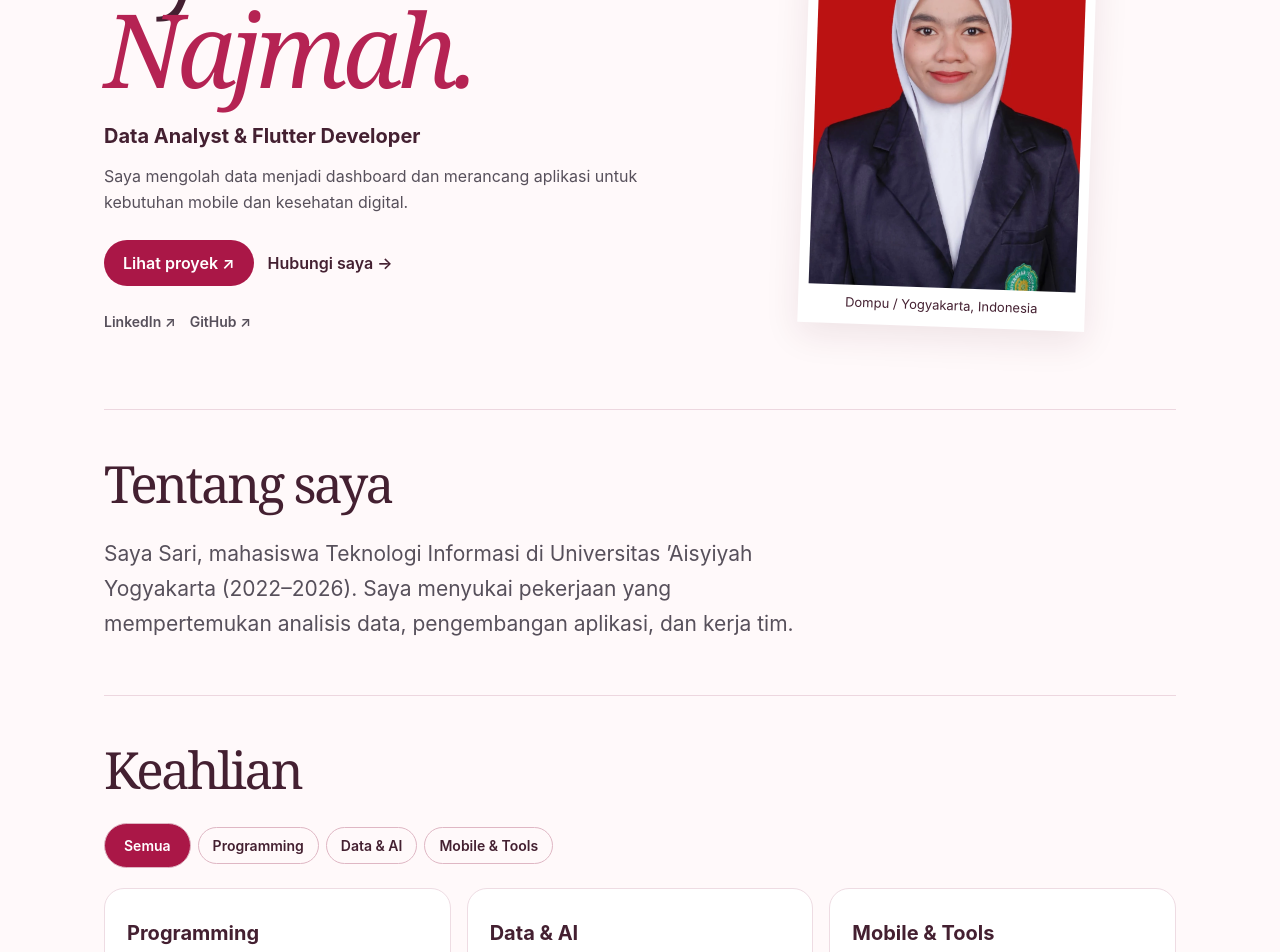
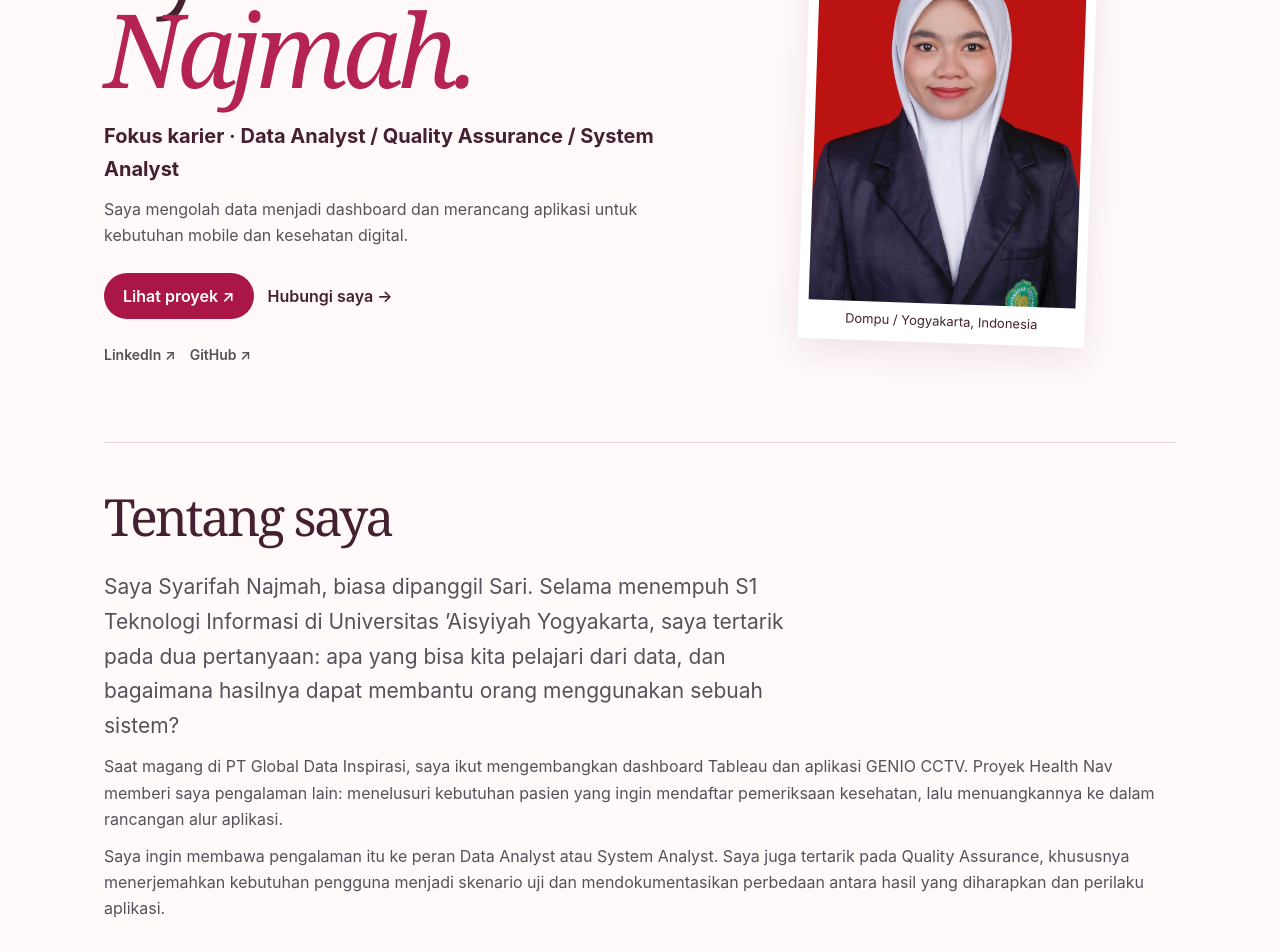
Before and after one commit to Sholis986g/portojoks, a React (Vite) app: page / in a window 1280 px wide. Shown: the part 280-1232 px from the top of the page. Built offline with nearby package versions, Linux system fonts and the light colour scheme.

Commit message:
feat: detail career interests and DataIns internship in both languages

```diff
--- a/src/main.tsx
+++ b/src/main.tsx
@@ -26,11 +26,24 @@ function Site(){
  const medal=[t('Medali perak · Pemrograman','Silver medal · Programming'),t('Medali perunggu · Pemrograman game','Bronze medal · Game programming')];
  const btn=(value:number,label:string,current:number,action:(v:number)=>void)=><button key={value} aria-pressed={current===value} onClick={()=>action(value)}>{label}</button>;
  return <><header><a className="mark" href="#top">SN<span>.</span></a><button className="menub" aria-expanded={menu} onClick={()=>M(!menu)}>Menu</button><nav className={menu?'open':''}>{nav.map(([id,i,e])=><a key={id} onClick={()=>M(false)} href={'#'+id}>{t(i,e)}</a>)}</nav><Switch/><a className="cv" download href={pic('cv.pdf')}>CV ↓</a></header>
- <main id="top"><section className="hero"><motion.div initial={{y:10}} animate={{y:0}}><p className="eyebrow">{title}</p><h1>Syarifah<br/><em>Najmah.</em></h1><h3>Data Analyst & Flutter Developer</h3><p>{t('Saya mengolah data menjadi dashboard dan merancang aplikasi untuk kebutuhan mobile dan kesehatan digital.','I turn data into dashboards and design applications for mobile and digital health workflows.')}</p><div className="actions"><a className="primary" href="#projects">{t('Lihat proyek','View projects')} ↗</a><a href="#contact">{t('Hubungi saya','Contact me')} →</a></div><p className="social">{['LinkedIn','GitHub'].map(k=><a key={k} href={links[k]}>{k} ↗ </a>)}</p></motion.div><figure><img src={pic('sari.webp')} alt="Syarifah Najmah"/><figcaption>Dompu / Yogyakarta, Indonesia</figcaption></figure></section>
- <section id="about"><h2>{t('Tentang saya','About me')}</h2><p className="intro">{t('Saya Sari, mahasiswa Teknologi Informasi di Universitas ’Aisyiyah Yogyakarta (2022–2026). Saya menyukai pekerjaan yang mempertemukan analisis data, pengembangan aplikasi, dan kerja tim.','I’m Sari, an Information Technology student at Universitas ’Aisyiyah Yogyakarta (2022–2026). My work brings together analytics, application development, and collaboration.')}</p></section>
+ <main id="top"><section className="hero"><motion.div initial={{y:10}} animate={{y:0}}><p className="eyebrow">{title}</p><h1>Syarifah<br/><em>Najmah.</em></h1><h3>{t('Fokus karier','Career interests')} · Data Analyst / Quality Assurance / System Analyst</h3><p>{t('Saya mengolah data menjadi dashboard dan merancang aplikasi untuk kebutuhan mobile dan kesehatan digital.','I turn data into dashboards and design applications for mobile and digital health workflows.')}</p><div className="actions"><a className="primary" href="#projects">{t('Lihat proyek','View projects')} ↗</a><a href="#contact">{t('Hubungi saya','Contact me')} →</a></div><p className="social">{['LinkedIn','GitHub'].map(k=><a key={k} href={links[k]}>{k} ↗ </a>)}</p></motion.div><figure><img src={pic('sari.webp')} alt="Syarifah Najmah"/><figcaption>Dompu / Yogyakarta, Indonesia</figcaption></figure></section>
+ <section id="about">
+   <h2>{t('Tentang saya','About me')}</h2>
+   <p className="intro">{t('Saya Syarifah Najmah, biasa dipanggil Sari. Selama menempuh S1 Teknologi Informasi di Universitas ’Aisyiyah Yogyakarta, saya tertarik pada dua pertanyaan: apa yang bisa kita pelajari dari data, dan bagaimana hasilnya dapat membantu orang menggunakan sebuah sistem?', 'I’m Syarifah Najmah, or Sari. While studying Information Technology at Universitas ’Aisyiyah Yogyakarta, two questions drew my interest: what can we learn from data, and how can those findings help people use a system?')}</p>
+   <p>{t('Saat magang di PT Global Data Inspirasi, saya ikut mengembangkan dashboard Tableau dan aplikasi GENIO CCTV. Proyek Health Nav memberi saya pengalaman lain: menelusuri kebutuhan pasien yang ingin mendaftar pemeriksaan kesehatan, lalu menuangkannya ke dalam rancangan alur aplikasi.', 'At PT Global Data Inspirasi, I contributed to Tableau dashboards and the GENIO CCTV app. Health Nav gave me a different perspective: I explored what patients need when booking a medical check-up and translated those needs into an application workflow.')}</p>
+   <p>{t('Saya ingin membawa pengalaman itu ke peran Data Analyst atau System Analyst. Saya juga tertarik pada Quality Assurance, khususnya menerjemahkan kebutuhan pengguna menjadi skenario uji dan mendokumentasikan perbedaan antara hasil yang diharapkan dan perilaku aplikasi.', 'I want to bring this experience to a Data Analyst or System Analyst role. I’m also interested in Quality Assurance, especially turning user requirements into test scenarios and documenting where an application behaves differently from what users expect.')}</p>
+ </section>
  <section id="skills"><h2>{t('Keahlian','Skills')}</h2><div className="tabs">{btn(-1,t('Semua','All'),skill,S)}{skills.map(([k],i)=>btn(i,k,skill,S))}</div><div className="grid">{skills.map(([k,v],i)=>(skill<0||skill===i)&&<article key={k}><h3>{k}</h3><p>{v}</p></article>)}</div></section>
  <section id="projects"><h2>{t('Proyek pilihan','Selected projects')}</h2><div className="tabs">{categories.map((c,i)=>btn(i,t(...c),filter,F))}</div><div className="grid">{projects.filter(p=>!filter||p.group===filter).map(p=><article key={p.name}>{p.photo&&<img className="project-img" loading="lazy" src={pic(p.photo+'.webp')} alt={p.name}/>}<small>{p.tech}</small><h3>{p.name}</h3><p>{t(...p.copy)}</p>{p.link&&<a href={p.link}>{p.group===2?'Tableau Public':'GitHub'} ↗</a>}</article>)}</div></section>
- <section id="experience"><h2>{t('Pengalaman','Experience')}</h2><div className="tabs">{btn(0,t('Magang','Internship'),Number(org),x=>O(!!x))}{btn(1,t('Organisasi','Leadership'),Number(org),x=>O(!!x))}</div>{org?<ul><li>BEM KM UNISA · {t('Staf Muda Kemenporsa dan Dirjen Pendidikan','Kemenporsa staff and education director')}</li><li>ITECH UNISA · {t('Ketua Divisi ASBO','Head of ASBO division')}</li><li>UNISA Mengajar · {t('Ketua pelaksana','Program lead')} · 2024</li><li>Dapor Cup · {t('Bendahara','Treasurer')} · 2023</li><li>{t('Tim akreditasi Teknologi Informasi dan kepanitiaan EITS serta MATAF.','IT accreditation team and EITS and MATAF event committees.')}</li></ul>:<article><small>10.2024 — 01.2025</small><h3>Data Analyst Intern · DataIns</h3><p>{t('Mengolah data, menyusun visualisasi interaktif, dan mengembangkan aplikasi CCTV bersama tim PT Global Data Inspirasi.','Analyzed data, built interactive visualizations, and developed the CCTV application with the team at PT Global Data Inspirasi.')}</p></article>}</section>
+ <section id="experience"><h2>{t('Pengalaman kerja dan organisasi','Work experience and leadership')}</h2><div className="tabs">{btn(0,t('Magang','Internship'),Number(org),x=>O(!!x))}{btn(1,t('Organisasi','Leadership'),Number(org),x=>O(!!x))}</div>{org?<ul><li>BEM KM UNISA · {t('Staf Muda Kemenporsa dan Dirjen Pendidikan','Kemenporsa staff and education director')}</li><li>ITECH UNISA · {t('Ketua Divisi ASBO','Head of ASBO division')}</li><li>UNISA Mengajar · {t('Ketua pelaksana','Program lead')} · 2024</li><li>Dapor Cup · {t('Bendahara','Treasurer')} · 2023</li><li>{t('Tim akreditasi Teknologi Informasi dan kepanitiaan EITS serta MATAF.','IT accreditation team and EITS and MATAF event committees.')}</li></ul>:<article className="work">
+   <small>{t('Oktober 2024 – Januari 2025','October 2024 – January 2025')}</small>
+   <h3>Data Analyst Intern · PT Global Data Inspirasi (DataIns)</h3>
+   <ul>
+     <li>{t('Mengolah dan menganalisis data, lalu mendiskusikan hasilnya bersama tim sebagai bahan pertimbangan bisnis.', 'Processed and analyzed datasets and discussed the findings with the team to inform business decisions.')}</li>
+     <li>{t('Berkontribusi pada dashboard Tableau dan menyusun visualisasi interaktif dengan Tableau, Figma, serta Looker Studio.', 'Contributed to Tableau dashboards and prepared interactive visualizations using Tableau, Figma, and Looker Studio.')}</li>
+     <li>{t('Ikut mengembangkan GENIO CCTV, aplikasi pemantauan kamera berbasis Flutter dan Dart, menggunakan Android Studio.', 'Helped develop GENIO CCTV, a camera monitoring app built with Flutter and Dart in Android Studio.')}</li>
+   </ul>
+ </article>}</section>
  <section id="awards"><h2>{t('Penghargaan','Honors & awards')}</h2><div className="awards">{medal.map((m,i)=><article key={i}><small>{i?'APSI PTMA · Mataram · 2022':'KMM AST-PTMA · Bukittinggi · 2023'}</small><h3>{m}</h3><button onClick={()=>{A(i);modal.current?.showModal()}}>{t('Lihat sertifikat','View certificate')} ↗</button></article>)}</div><dialog ref={modal}><button onClick={()=>modal.current?.close()}>{t('Tutup','Close')} ×</button><img src={pic(award?'bronze.jpg':'silver.jpg')} alt={medal[award]}/></dialog></section>
  <section id="contact"><h2>{t('Mari terhubung','Get in touch')}</h2><div className="contact"><div>{Object.entries(links).map(([k,v])=><p key={k}><a href={v}>{k} ↗</a></p>)}</div><form onSubmit={e=>{e.preventDefault();window.open(links.WhatsApp+'?text='+encodeURIComponent(t('Halo Sari, saya ','Hi Sari, I’m ')+name.trim()+'. '+message.trim()),'_blank','noopener,noreferrer')}}><label>{t('Nama','Name')}<input required value={name} onChange={e=>N(e.target.value)}/></label><label>{t('Pesan','Message')}<textarea required value={message} onChange={e=>Q(e.target.value)}/></label><button className="primary">{t('Buka pesan di WhatsApp','Open message in WhatsApp')} ↗</button></form></div></section></main><footer>© Syarifah Najmah · {t('Dibuat dengan sepenuh hati','Crafted with passion & elegance')}</footer></>
 }
```
